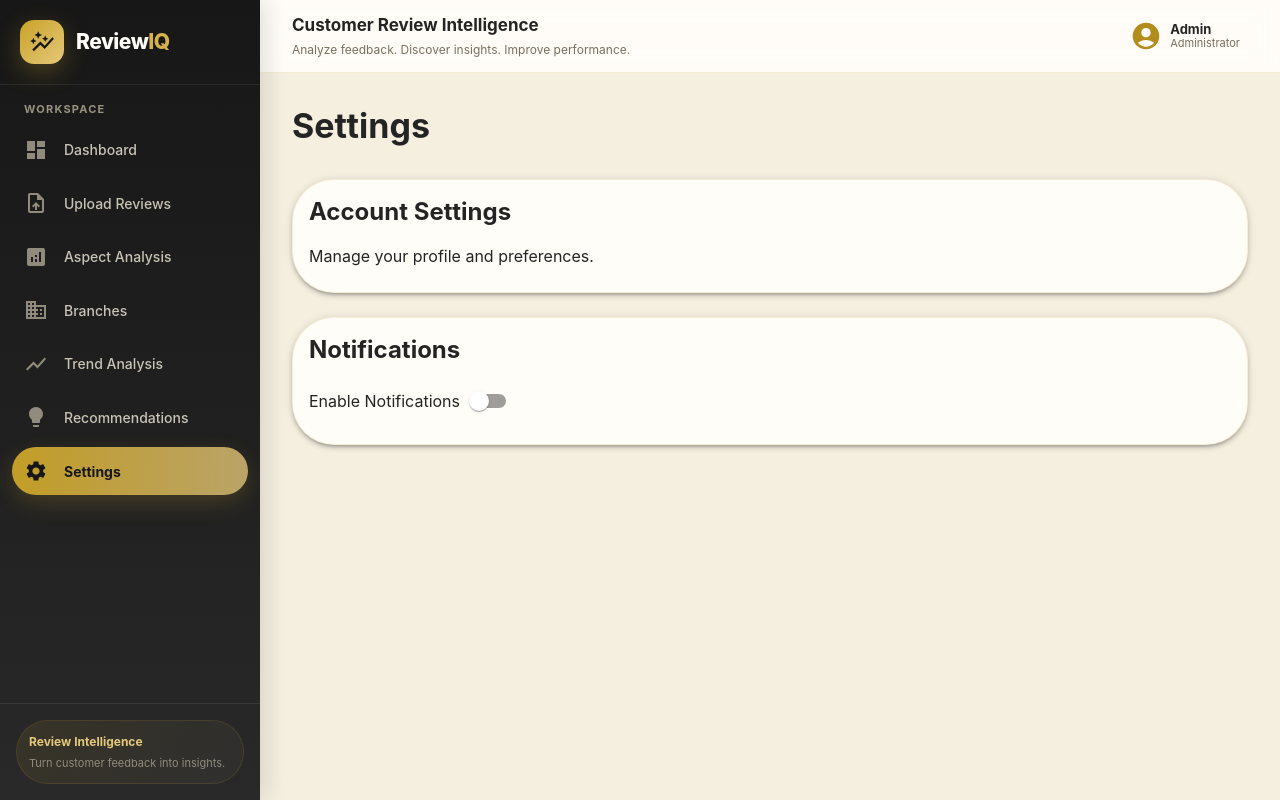
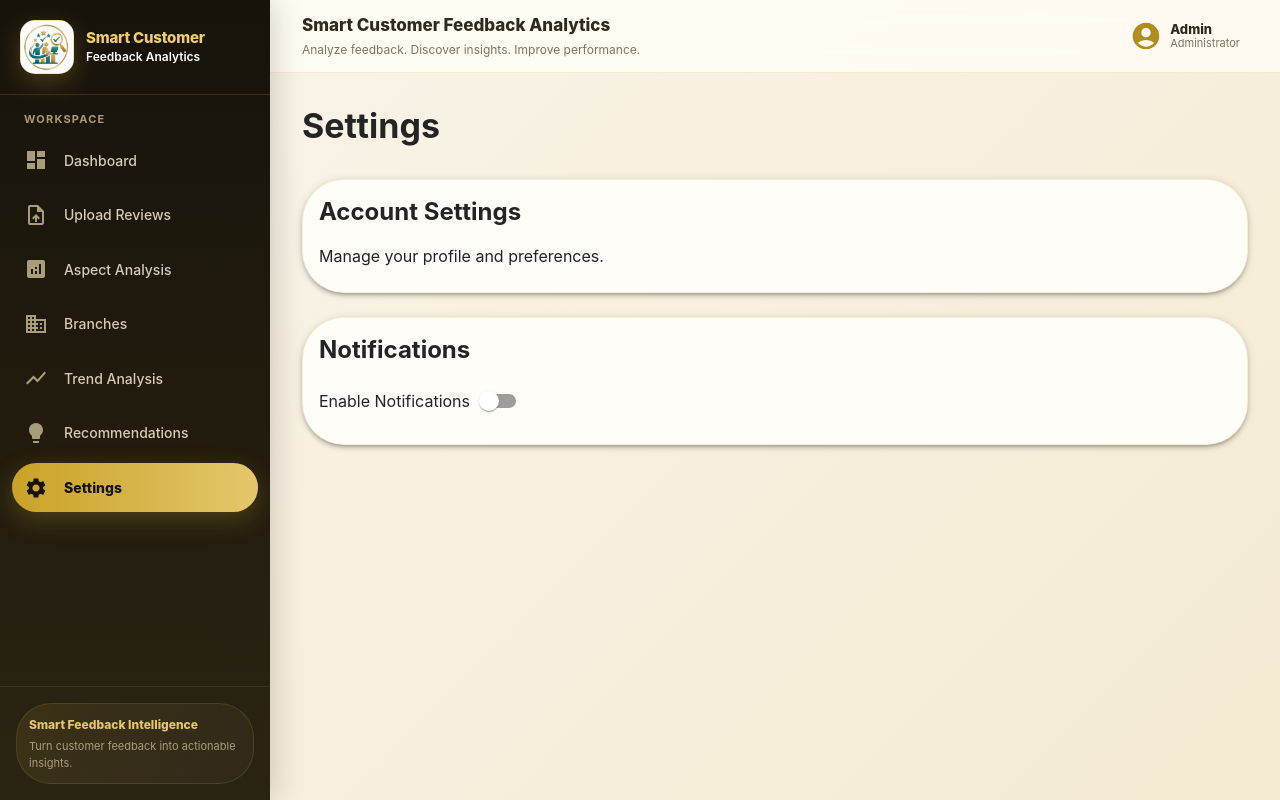
Before and after one commit to missalaasalah/ReviewIQ-AI-Frontend, a React (Vite) app: page /settings in a window 1280 px wide. Built offline with nearby package versions, Linux system fonts and the light colour scheme.

Commit message:
Add Smart Customer Feedback Analytics branding

```diff
--- a/src/layouts/DashboardLayout.tsx
+++ b/src/layouts/DashboardLayout.tsx
@@ -28,9 +28,8 @@ import ShowChartIcon from "@mui/icons-material/ShowChart";
 import LightbulbIcon from "@mui/icons-material/Lightbulb";
 import SettingsIcon from "@mui/icons-material/Settings";
 import AccountCircleIcon from "@mui/icons-material/AccountCircle";
-import AutoGraphIcon from "@mui/icons-material/AutoGraph";
 
-const drawerWidth = 260;
+const drawerWidth = 270;
 
 const navigationItems = [
   {
@@ -104,12 +103,17 @@ export default function DashboardLayout() {
         height: "100%",
         display: "flex",
         flexDirection: "column",
+
         background:
-          "linear-gradient(180deg, #171717 0%, #202020 55%, #292929 100%)",
+          "linear-gradient(180deg, #17130B 0%, #211B0D 50%, #2A2415 100%)",
+
         color: "#FFFFFF",
       }}
     >
-      {/* Brand */}
+      {/* =========================================================
+          BRAND
+      ========================================================= */}
+
       <Box
         sx={{
           px: 2.5,
@@ -123,61 +127,99 @@ export default function DashboardLayout() {
             gap: 1.5,
           }}
         >
-          {/* ReviewIQ Logo */}
+          {/* Logo */}
+
           <Box
             sx={{
-              width: 44,
-              height: 44,
-              borderRadius: "14px",
+              width: 54,
+              height: 54,
+
+              borderRadius: "15px",
+
+              overflow: "hidden",
+
               display: "flex",
               alignItems: "center",
               justifyContent: "center",
-              background:
-                "linear-gradient(135deg, #C9A227 0%, #E5C87B 100%)",
-              boxShadow: "0 8px 24px rgba(201, 162, 39, 0.28)",
+
+              backgroundColor: "#FFFFFF",
+
+              border: "1px solid rgba(218,174,58,0.35)",
+
+              boxShadow:
+                "0 8px 24px rgba(218,174,58,0.25)",
+
+              flexShrink: 0,
             }}
           >
-            <AutoGraphIcon
+            <Box
+              component="img"
+              src="/logo.png"
+              alt="Smart Customer Feedback Analytics"
               sx={{
-                color: "#171717",
-                fontSize: 26,
+                width: "100%",
+                height: "100%",
+
+                objectFit: "contain",
+
+                display: "block",
               }}
             />
           </Box>
 
-          <Typography
+          {/* Project Name */}
+
+          <Box
             sx={{
-              fontSize: 21,
-              fontWeight: 800,
-              lineHeight: 1.1,
-              letterSpacing: "-0.5px",
-              color: "#FFFDF8",
+              minWidth: 0,
             }}
           >
-            Review
-            <Box
-              component="span"
+            <Typography
               sx={{
-                color: "#D5B34A",
+                fontSize: 15,
+                fontWeight: 800,
+                lineHeight: 1.2,
+
+                color: "#F1CD68",
+
+                letterSpacing: "-0.2px",
               }}
             >
-              IQ
-            </Box>
-          </Typography>
+              Smart Customer
+            </Typography>
+
+            <Typography
+              sx={{
+                fontSize: 12,
+                fontWeight: 600,
+                lineHeight: 1.35,
+
+                color: "#FFFFFF",
+
+                mt: 0.3,
+              }}
+            >
+              Feedback Analytics
+            </Typography>
+          </Box>
         </Box>
       </Box>
 
       <Divider
         sx={{
-          borderColor: "rgba(255,255,255,0.08)",
+          borderColor: "rgba(218,174,58,0.16)",
         }}
       />
 
-      {/* Navigation */}
+      {/* =========================================================
+          NAVIGATION
+      ========================================================= */}
+
       <Box
         sx={{
           px: 1.5,
           py: 2,
+
           flex: 1,
         }}
       >
@@ -185,10 +227,14 @@ export default function DashboardLayout() {
           sx={{
             px: 1.5,
             mb: 1,
+
             fontSize: 11,
             fontWeight: 700,
-            color: "#9A9282",
+
+            color: "#A99B76",
+
             letterSpacing: 1.2,
+
             textTransform: "uppercase",
           }}
         >
@@ -214,99 +260,144 @@ export default function DashboardLayout() {
                 }
               }}
               sx={{
-                minHeight: 48,
+                minHeight: 49,
+
                 borderRadius: 2.5,
+
                 px: 1.5,
-                color: "#C9C3B6",
-                transition: "all 0.2s ease",
+
+                color: "#D3CBB8",
+
+                transition:
+                  "all 0.2s ease",
 
                 "& .MuiListItemIcon-root": {
                   minWidth: 40,
-                  color: "#918B7D",
-                  transition: "all 0.2s ease",
+
+                  color: "#A99C7A",
+
+                  transition:
+                    "all 0.2s ease",
                 },
 
                 "& .MuiListItemText-primary": {
                   fontSize: 14,
+
                   fontWeight: 500,
-                  transition: "all 0.2s ease",
+
+                  transition:
+                    "all 0.2s ease",
                 },
 
+                /* =========================
+                   HOVER
+                ========================= */
+
                 "&:hover": {
-                  backgroundColor: "rgba(201,162,39,0.10)",
-                  color: "#FFFDF8",
-                  transform: "translateX(3px)",
+                  backgroundColor:
+                    "rgba(218,174,58,0.10)",
+
+                  color: "#FFF9E8",
+
+                  transform:
+                    "translateX(3px)",
 
                   "& .MuiListItemIcon-root": {
-                    color: "#D5B34A",
+                    color: "#E5C76B",
                   },
                 },
 
+                /* =========================
+                   ACTIVE
+                ========================= */
+
                 "&.active": {
                   background:
-                    "linear-gradient(90deg, rgba(201,162,39,0.96), rgba(229,200,123,0.78))",
-                  color: "#171717",
+                    "linear-gradient(90deg, #C9A227 0%, #E5C76B 100%)",
+
+                  color: "#17130B",
+
                   boxShadow:
-                    "0 8px 22px rgba(201,162,39,0.20)",
+                    "0 8px 24px rgba(201,162,39,0.25)",
 
                   "& .MuiListItemIcon-root": {
-                    color: "#171717",
+                    color: "#17130B",
                   },
 
                   "& .MuiListItemText-primary": {
-                    fontWeight: 700,
+                    fontWeight: 800,
                   },
 
                   "&:hover": {
                     background:
-                      "linear-gradient(90deg, #C9A227, #E5C87B)",
+                      "linear-gradient(90deg, #B88E19 0%, #E5C76B 100%)",
                   },
                 },
               }}
             >
-              <ListItemIcon>{item.icon}</ListItemIcon>
+              <ListItemIcon>
+                {item.icon}
+              </ListItemIcon>
 
-              <ListItemText primary={item.label} />
+              <ListItemText
+                primary={item.label}
+              />
             </ListItemButton>
           ))}
         </List>
       </Box>
 
-      {/* Sidebar Footer */}
+      {/* =========================================================
+          SIDEBAR FOOTER
+      ========================================================= */}
+
       <Box
         sx={{
           px: 2,
           py: 2,
-          borderTop: "1px solid rgba(255,255,255,0.08)",
+
+          borderTop:
+            "1px solid rgba(218,174,58,0.12)",
         }}
       >
         <Box
           sx={{
             p: 1.5,
+
             borderRadius: 2.5,
+
             background:
-              "linear-gradient(135deg, rgba(201,162,39,0.10), rgba(255,255,255,0.03))",
-            border: "1px solid rgba(201,162,39,0.14)",
+              "linear-gradient(135deg, rgba(201,162,39,0.12), rgba(255,255,255,0.03))",
+
+            border:
+              "1px solid rgba(218,174,58,0.16)",
           }}
         >
           <Typography
             sx={{
               fontSize: 12,
-              fontWeight: 700,
-              color: "#E5C87B",
+
+              fontWeight: 800,
+
+              color: "#E5C76B",
             }}
           >
-            Review Intelligence
+            Smart Feedback Intelligence
           </Typography>
 
           <Typography
             sx={{
               fontSize: 11,
-              color: "#918B7D",
+
+              color: "#A99C7A",
+
               mt: 0.5,
+
+              lineHeight: 1.5,
             }}
           >
-            Turn customer feedback into insights.
+            Turn customer feedback into
+            actionable insights.
           </Typography>
         </Box>
       </Box>
@@ -317,29 +408,42 @@ export default function DashboardLayout() {
     <Box
       sx={{
         display: "flex",
+
         minHeight: "100vh",
-        backgroundColor: "#F5EFE0",
+
+        background:
+          "linear-gradient(135deg, #F8F3E7 0%, #F5EBD2 100%)",
       }}
     >
-      {/* Mobile Menu Button */}
+      {/* =========================================================
+          MOBILE MENU BUTTON
+      ========================================================= */}
+
       {isMobile && (
         <IconButton
           onClick={handleDrawerToggle}
           sx={{
             position: "fixed",
+
             top: 12,
             left: 12,
+
             zIndex: 1400,
+
             width: 42,
             height: 42,
-            color: "#171717",
+
+            color: "#17130B",
+
             background:
-              "linear-gradient(135deg, #C9A227, #E5C87B)",
-            boxShadow: 3,
+              "linear-gradient(135deg, #C9A227, #E5C76B)",
+
+            boxShadow:
+              "0 6px 18px rgba(201,162,39,0.30)",
 
             "&:hover": {
               background:
-                "linear-gradient(135deg, #B89420, #D9B968)",
+                "linear-gradient(135deg, #B88E19, #D9B85E)",
             },
           }}
         >
@@ -347,21 +451,33 @@ export default function DashboardLayout() {
         </IconButton>
       )}
 
-      {/* Sidebar */}
+      {/* =========================================================
+          SIDEBAR
+      ========================================================= */}
+
       <Box
         component="nav"
         sx={{
           width: {
             md: drawerWidth,
           },
+
           flexShrink: {
             md: 0,
           },
         }}
       >
         <Drawer
-          variant={isMobile ? "temporary" : "permanent"}
-          open={isMobile ? mobileOpen : true}
+          variant={
+            isMobile
+              ? "temporary"
+              : "permanent"
+          }
+          open={
+            isMobile
+              ? mobileOpen
+              : true
+          }
           onClose={handleDrawerToggle}
           ModalProps={{
             keepMounted: true,
@@ -369,10 +485,13 @@ export default function DashboardLayout() {
           sx={{
             "& .MuiDrawer-paper": {
               width: drawerWidth,
+
               boxSizing: "border-box",
+
               border: "none",
+
               boxShadow:
-                "4px 0 24px rgba(23,23,23,0.14)",
+                "5px 0 28px rgba(35,29,14,0.18)",
             },
           }}
         >
@@ -380,30 +499,46 @@ export default function DashboardLayout() {
         </Drawer>
       </Box>
 
-      {/* Main Area */}
+      {/* =========================================================
+          MAIN AREA
+      ========================================================= */}
+
       <Box
         sx={{
           flexGrow: 1,
+
           minWidth: 0,
+
           display: "flex",
+
           flexDirection: "column",
         }}
       >
-        {/* Header */}
+        {/* =======================================================
+            HEADER
+        ======================================================= */}
+
         <AppBar
           position="sticky"
           elevation={0}
           sx={{
-            backgroundColor: "rgba(255,253,248,0.94)",
-            backdropFilter: "blur(12px)",
+            backgroundColor:
+              "rgba(255,252,245,0.94)",
+
+            backdropFilter:
+              "blur(12px)",
+
             borderBottom:
               "1px solid rgba(201,162,39,0.18)",
-            color: "#242424",
+
+            color: "#242018",
           }}
         >
           <Toolbar
             sx={{
-              minHeight: "72px !important",
+              minHeight:
+                "72px !important",
+
               px: {
                 xs: 2,
                 sm: 3,
@@ -411,9 +546,12 @@ export default function DashboardLayout() {
               },
             }}
           >
+            {/* Header Title */}
+
             <Box
               sx={{
                 flexGrow: 1,
+
                 ml: {
                   xs: 6,
                   md: 0,
@@ -426,45 +564,59 @@ export default function DashboardLayout() {
                     xs: 15,
                     sm: 17,
                   },
-                  fontWeight: 700,
-                  color: "#242424",
+
+                  fontWeight: 800,
+
+                  color: "#302A1C",
                 }}
               >
-                Customer Review Intelligence
+                Smart Customer Feedback
+                Analytics
               </Typography>
 
               <Typography
                 sx={{
                   fontSize: 12,
-                  color: "#786F60",
+
+                  color: "#81755D",
+
                   mt: 0.3,
+
                   display: {
                     xs: "none",
                     sm: "block",
                   },
                 }}
               >
-                Analyze feedback. Discover insights. Improve performance.
+                Analyze feedback. Discover
+                insights. Improve performance.
               </Typography>
             </Box>
 
-            {/* Admin */}
+            {/* =================================================
+                ADMIN
+            ================================================= */}
+
             <Box>
               <IconButton
                 onClick={handleClick}
                 sx={{
                   px: 1,
+
                   borderRadius: 2.5,
-                  color: "#403B33",
+
+                  color: "#403A2C",
 
                   "&:hover": {
-                    backgroundColor: "rgba(201,162,39,0.10)",
+                    backgroundColor:
+                      "rgba(201,162,39,0.10)",
                   },
                 }}
               >
                 <AccountCircleIcon
                   sx={{
                     fontSize: 32,
+
                     color: "#B28D1E",
                   }}
                 />
@@ -472,19 +624,24 @@ export default function DashboardLayout() {
                 <Box
                   sx={{
                     ml: 1,
+
                     display: {
                       xs: "none",
                       sm: "block",
                     },
+
                     textAlign: "left",
                   }}
                 >
                   <Typography
                     sx={{
                       fontSize: 13,
-                      fontWeight: 700,
+
+                      fontWeight: 800,
+
                       lineHeight: 1.2,
-                      color: "#242424",
+
+                      color: "#302A1C",
                     }}
                   >
                     Admin
@@ -493,7 +650,9 @@ export default function DashboardLayout() {
                   <Typography
                     sx={{
                       fontSize: 11,
-                      color: "#786F60",
+
+                      color: "#81755D",
+
                       lineHeight: 1.2,
                     }}
                   >
@@ -502,6 +661,10 @@ export default function DashboardLayout() {
                 </Box>
               </IconButton>
 
+              {/* =================================================
+                  ADMIN MENU
+              ================================================= */}
+
               <Menu
                 anchorEl={anchorEl}
                 open={open}
@@ -509,51 +672,98 @@ export default function DashboardLayout() {
                 slotProps={{
                   paper: {
                     elevation: 6,
+
                     sx: {
                       mt: 1,
-                      minWidth: 170,
+
+                      minWidth: 180,
+
                       borderRadius: 2.5,
+
                       border:
-                        "1px solid rgba(201,162,39,0.20)",
-                      backgroundColor: "#FFFDF8",
+                        "1px solid rgba(201,162,39,0.22)",
+
+                      backgroundColor:
+                        "#FFFDF8",
+
+                      boxShadow:
+                        "0 12px 30px rgba(50,40,15,0.14)",
                     },
                   },
                 }}
               >
                 <MenuItem
-                  onClick={() => handleNavigation("/profile")}
+                  onClick={() =>
+                    handleNavigation(
+                      "/profile"
+                    )
+                  }
                   sx={{
                     py: 1.2,
+
                     borderRadius: 1,
+
                     mx: 0.5,
+
+                    "&:hover": {
+                      backgroundColor:
+                        "rgba(201,162,39,0.10)",
+                    },
                   }}
                 >
                   Profile
                 </MenuItem>
 
                 <MenuItem
-                  onClick={() => handleNavigation("/settings")}
+                  onClick={() =>
+                    handleNavigation(
+                      "/settings"
+                    )
+                  }
                   sx={{
                     py: 1.2,
+
                     borderRadius: 1,
+
                     mx: 0.5,
+
+                    "&:hover": {
+                      backgroundColor:
+                        "rgba(201,162,39,0.10)",
+                    },
                   }}
                 >
                   Settings
                 </MenuItem>
 
-                <Divider sx={{ my: 0.5 }} />
+                <Divider
+                  sx={{
+                    my: 0.5,
+
+                    borderColor:
+                      "rgba(201,162,39,0.15)",
+                  }}
+                />
 
                 <MenuItem
                   onClick={() => {
                     handleClose();
+
                     alert("Logged out");
                   }}
                   sx={{
                     py: 1.2,
+
                     borderRadius: 1,
+
                     mx: 0.5,
+
                     color: "#B94A48",
+
+                    "&:hover": {
+                      backgroundColor:
+                        "rgba(185,74,72,0.08)",
+                    },
                   }}
                 >
                   Logout
@@ -563,17 +773,23 @@ export default function DashboardLayout() {
           </Toolbar>
         </AppBar>
 
-        {/* Page Content */}
+        {/* =======================================================
+            PAGE CONTENT
+        ======================================================= */}
+
         <Box
           component="main"
           sx={{
             flexGrow: 1,
+
             p: {
               xs: 2,
               sm: 3,
               md: 4,
             },
-            backgroundColor: "#F5EFE0",
+
+            background:
+              "linear-gradient(135deg, #F8F3E7 0%, #F5EBD2 100%)",
           }}
         >
           <Outlet />
```
